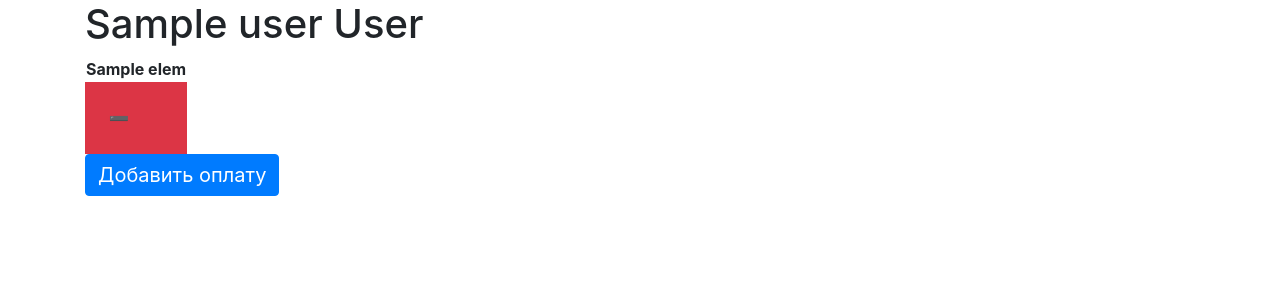
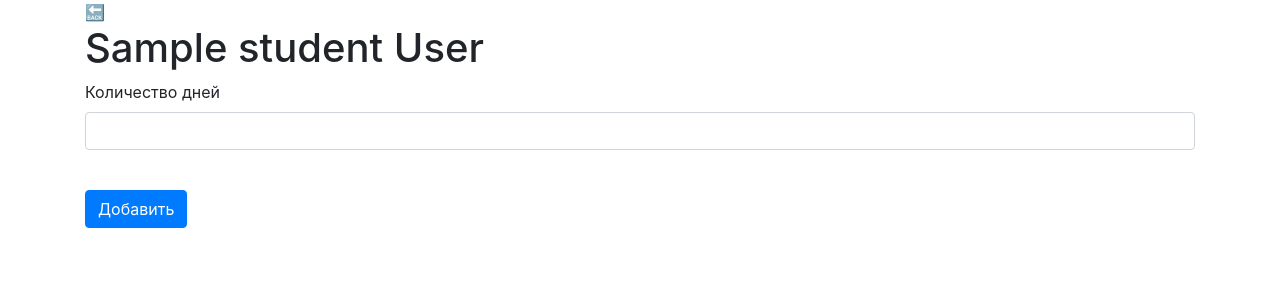
Before and after one commit to Migelit0/srm, a Flask app: template templates/payment_one_student.html in a window 1280 px wide. Shown: the part 70-370 px from the top of the page. Run offline with Flask 2, Linux system fonts and the light colour scheme; the template is opened without the code that fills it: values that come from a table or form of the project are taken from there, most other values are stand-ins (such as "Sample title", 1, 10 or a date in 2020); some libraries are stand-ins or nearby versions.

Commit message:
Last Words

```diff
--- a/forms/payment.py
+++ b/forms/payment.py
@@ -2,7 +2,6 @@ from flask_wtf import FlaskForm
 from wtforms import BooleanField, FieldList, FormField, SubmitField, IntegerField
 from wtforms.validators import DataRequired
 
-class AddPaymentForm(FlaskForm):  # https://github.com/SergioLlana/datatables-flask-serverside
-    student_id = IntegerField('ID ученика', validators=[DataRequired()])
-    days_number = IntegerField('Количество дней', validators=[DataRequired()])
+class AddPaymentForm(FlaskForm):
+    days_number = IntegerField('Количество дней')
     submit = SubmitField('Добавить')
--- a/main.py
+++ b/main.py
@@ -214,26 +214,57 @@ def payment_one_student(lesson_id, student_id):
     if current_user.type != 3:
         return abort(404)
     form = AddPaymentForm()
+
     if form.validate_on_submit():
-        # if not form.student_id.data.isdigit() or not form.days_number.isdigit():
-        #     return render_template('payment_add.html', title='Оплата', form=form, message='Ошибка в формате данных')
         db_sess = db_session.create_session()
         days_number = int(request.form.get('days_number'))
         payment = db_sess.query(Payment).filter(Payment.student_id == student_id, Payment.is_payed == 0).all()
         payment.sort(key=lambda x: x.lesson_number)
         if len(payment) < days_number:
-            for _ in range(days_number - len(payment)):
+            for _ in range(days_number - len(payment)):  # Если нет платежей, то добавляем
                 add_payment(lesson_id)
         payment = db_sess.query(Payment).filter(Payment.student_id == student_id, Payment.is_payed == 0).all()
         payment.sort(key=lambda x: x.lesson_number)
-        for i in range(days_number):
+        for i in range(days_number):  # оплачиваем
             payment[i].is_payed = True
         db_sess.commit()
 
-        return redirect(f'/lesson/pay/{lesson_id}')
+        # return redirect(f'/lesson/pay/{lesson_id}/{student_id}')
     db_sess = db_session.create_session()
     student = db_sess.query(User).filter(User.id == student_id).first()
-    return render_template('payment_one_student.html', title='Оплата', form=form, student=student)
+    lesson = db_sess.query(Lessons).filter(Lessons.id == lesson_id).first()
+
+    payment = db_sess.query(Payment).filter(Payment.student_id == student_id).all()
+    payment.sort(key=lambda x: x.lesson_number)
+    all_data = [[]]
+    counter = 0
+    for elem in payment:    # офигеть как лень нормально сделать простити
+        if counter == 8:
+            counter = 0
+            all_data.append([])
+        all_data[-1].append(elem)
+        counter += 1
+
+
+    today = datetime.now()
+    first = datetime(today.year, 1, int(lesson.date[:1]))
+    dtime = timedelta(days=7)
+    sth = [(str((first + dtime * j).date().day) + '.' + str((first + dtime * j).date().month)) for j in
+             range(max([len(i) for i in all_data]) + 1)]
+
+    dates =[[]]
+    counter = 0
+    for elem in sth:
+        if counter == 8:
+            counter = 0
+            dates.append([])
+        dates[-1].append(elem)
+        counter += 1
+
+    # TODO: В ХТМЛ СДЕЛАТЬ СТРЕЛОШКУ НАЗАД АГА
+    return render_template('payment_one_student.html',
+                           title='Оплата', form=form, student=student, all_data=all_data,
+                           dates=dates, length=len(all_data), lesson_id=lesson_id)
 
 
 @app.route('/lesson/pay/add/<int:lesson_id>', methods=['GET', 'POST'])
--- a/templates/payment_one_student.html
+++ b/templates/payment_one_student.html
@@ -1,32 +1,43 @@
 {% extends "base.html" %}
 
 {% block content %}
-
-<h1>{{student.user}} {{student.surname}}</h1>
-
+<a>
+    <a style="margin-right: 100%" href="/lesson/pay/{{lesson_id}}">🔙</a>
+    <h1>{{student.name}} {{student.surname}}</h1>
+</a>
+{% for i in range(length) %}
 <table>
     <tr>
-        {% for elem in dates%}
+        {% for elem in dates[i] %}
             <th>{{elem}}</th>
         {% endfor %}
     </tr>
-    {% for elem in students %}
     <tr>
-        {% for payment in data %}
-        {% for one in payment %}
-        {% if one.student_id == elem.id %}
+        {% for one in all_data[i] %}
             {% if one.is_payed %}
                 <td class="p-4 mb-2 bg-success text-white">➕</td>
             {% else %}
                 <td class="p-4 mb-2 bg-danger text-white">➖</td>
             {% endif %}
-        {% endif %}
-        {% endfor %}
         {% endfor %}
     </tr>
+</table>
+
 {% endfor %}
-</table>
-<a class="btn btn-primary navbar-brand text-white" style="margin-right: auto" href="/lesson/pay/add/{{lesson_id}}">
-    Добавить оплату
-</a>
+
+<form action="" method="post">
+    {{ form.hidden_tag() }}
+    <p>
+        {{ form.days_number.label }}<br>
+        {{ form.days_number(class="form-control") }}<br>
+        {% for error in form.days_number.errors %}
+    <div class="alert alert-danger" role="alert">
+        {{ error }}
+    </div>
+    {% endfor %}
+    </p>
+    <p>{{ form.submit(type="submit", class="btn btn-primary") }}</p>
+    <div>{{ message }}</div>
+</form>
+
 {% endblock %}
--- a/templates/register.html
+++ b/templates/register.html
@@ -62,8 +62,3 @@
     {{message}}
 </form>
 {% endblock %}
-</head>
-<body>
-
-</body>
-</html>
```
Also changed, not shown: db/main.db. Lines whose indentation alone changed are shown as unchanged.
